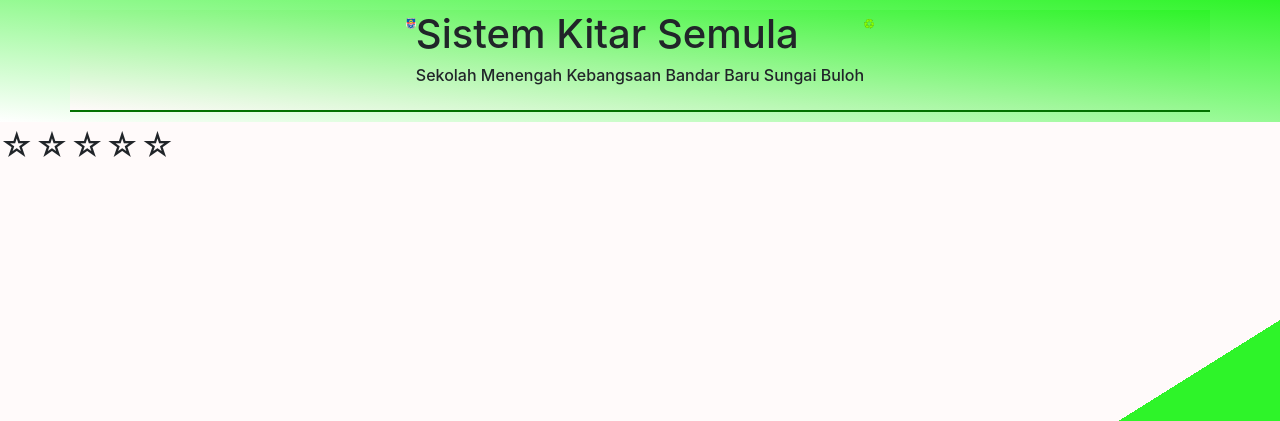
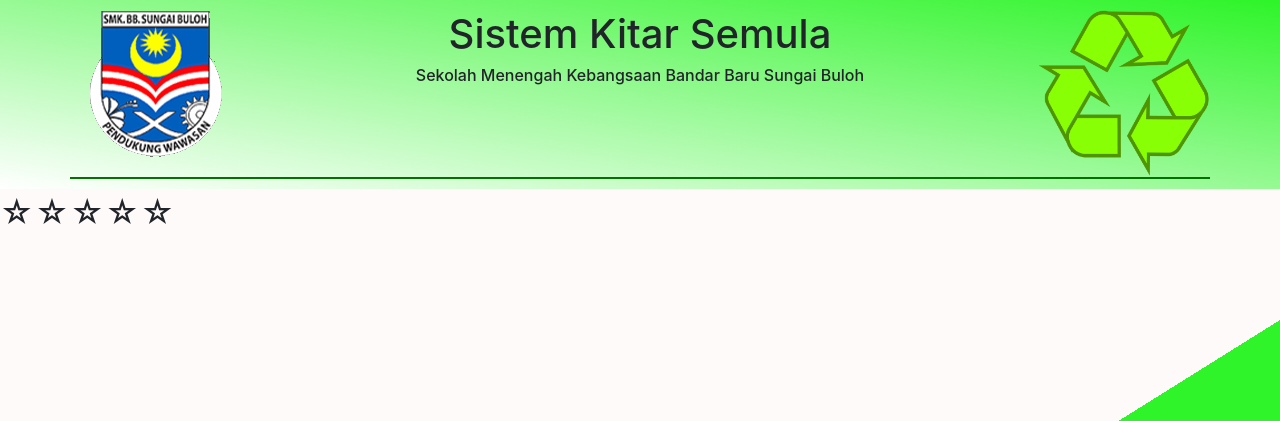
Before and after one commit to aidilrx/kitar-semula-php, a PHP site: page /index.php in a window 1280 px wide. Shown: the top 421 px of the page. Run offline with PHP 8.4, Linux system fonts and the light colour scheme.

Commit message:
1.3.1 more cleaningggg

```diff
--- a/assets/css/style.css
+++ b/assets/css/style.css
@@ -18,6 +18,11 @@
   margin: 0px;
 }
 
+img {
+  max-width: 100%;
+  max-height: 100%;
+}
+
 nav.navigasi-bar {
   background-color: #2ef429;
   background-image: -webkit-gradient(linear, right top, left bottom, from(#2ef429), to(white));
@@ -36,27 +41,36 @@
   -webkit-box-direction: normal;
       -ms-flex-direction: column;
           flex-direction: column;
+  -webkit-box-pack: justify;
+      -ms-flex-pack: justify;
+          justify-content: space-between;
+  -webkit-box-align: center !important;
+      -ms-flex-align: center !important;
+          align-items: center !important;
 }
 
 nav.navigasi-bar [class^="container"] .heading {
   width: 100%;
   height: auto;
-  background-color: #2ef429;
-  background-image: -webkit-gradient(linear, right top, left bottom, from(#2ef429), to(snow));
-  background-image: linear-gradient(to bottom left, #2ef429, snow);
   display: -webkit-box;
   display: -ms-flexbox;
   display: flex;
 }
 
 nav.navigasi-bar [class^="container"] .heading .logo {
-  width: 10px !important;
-  height: 100px;
+  width: 15% !important;
+  height: 15%;
+  display: -webkit-box;
+  display: -ms-flexbox;
+  display: flex;
+  -webkit-box-align: center;
+      -ms-flex-align: center;
+          align-items: center;
 }
 
-nav.navigasi-bar [class^="container"] .heading .logo img {
-  max-width: 100%;
-  max-height: 100%;
+nav.navigasi-bar [class^="container"] .heading .title {
+  text-align: center;
+  min-width: 70%;
 }
 
 nav.navigasi-bar [class^="container"] .navigasi {
--- a/assets/scss/style.scss
+++ b/assets/scss/style.scss
@@ -15,7 +15,10 @@
   background-size: cover;
   margin: 0px;
 }
-
+img {
+  max-width: 100%;
+  max-height: 100%;
+}
 nav.navigasi-bar {
   background-color: $theme;
   background-image: linear-gradient(to bottom left, $theme, white);
@@ -26,21 +29,26 @@
     padding: 2px 0px;
     display: flex;
     flex-direction: column;
+    justify-content: space-between;
+    align-items: center !important;
+
     .heading {
       width: 100%;
       height: auto;
-      background-color: #2ef429;
-      background-image: linear-gradient(to bottom left, $theme, snow);
+      // background-color: #2ef429;
+      // background-image: linear-gradient(to bottom left, $theme, snow);
       display: flex;
 
       .logo {
-        width: 10px !important;
-        height: 100px;
+        width: 15% !important;
+        height: 15%;
+        display: flex;
+        align-items: center;
+      }
 
-        img {
-          max-width: 100%;
-          max-height: 100%;
-        }
+      .title {
+        text-align: center;
+        min-width: 70%;
       }
     }
     .navigasi {
@@ -73,7 +81,6 @@
                 position: absolute;
                 top: -199999%;
                 transition: 0.5s;
-
               }
             }
             i.fas {
@@ -196,18 +203,6 @@
   }
 }
 
-
-
-
-
-
-
-
-
-
-
-
-
 .anim-container:not(.disabled) {
   position: relative;
 }
@@ -222,7 +217,6 @@
   transition: 0.3s ease;
   //   background-image: linear-gradient(to right, $theme, #027200);
   background-color: $theme;
-
 }
 .anim-container:not(.disabled).active > .anim-line {
   width: 100%;
```
Also changed, not shown: assets/css/style.min.css.
